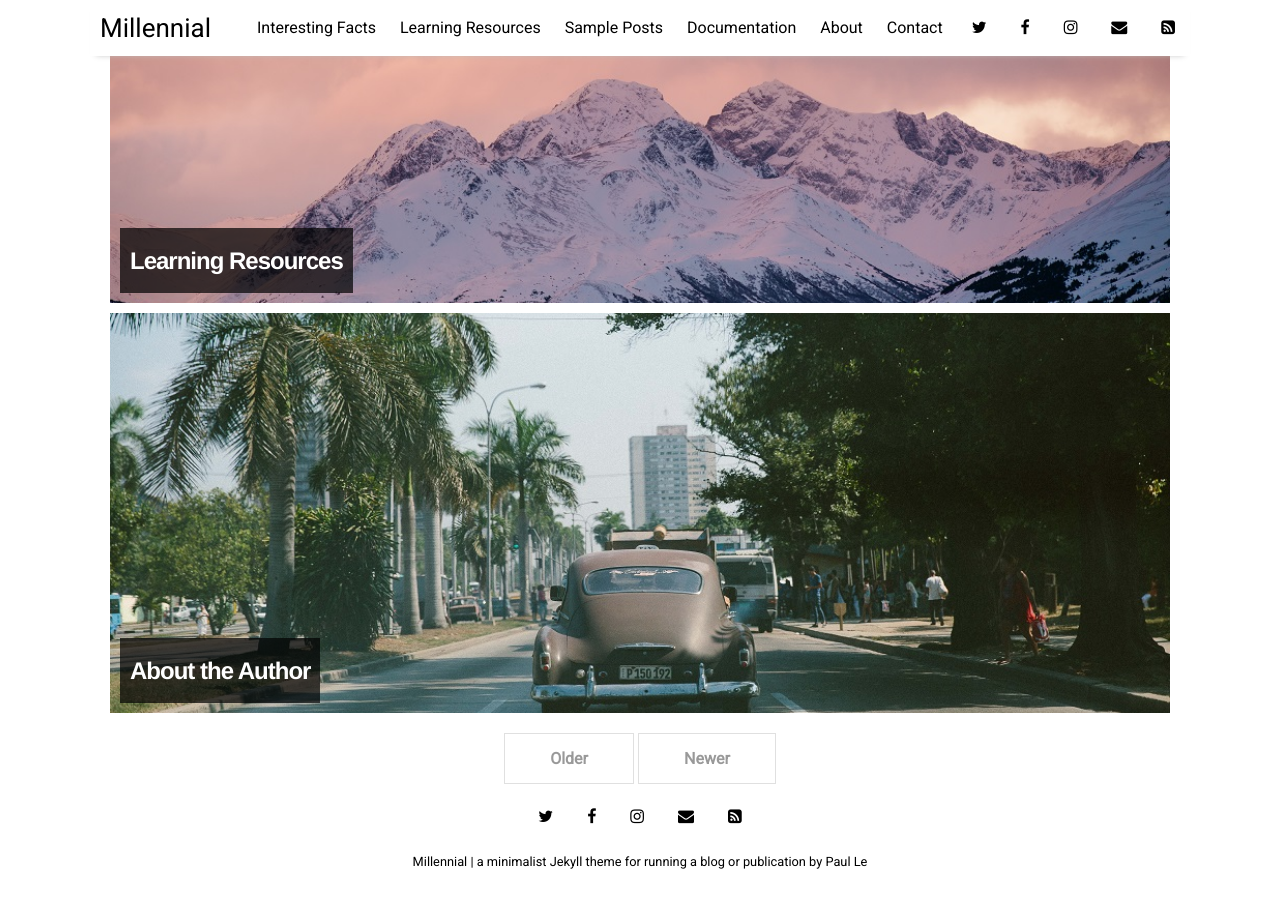
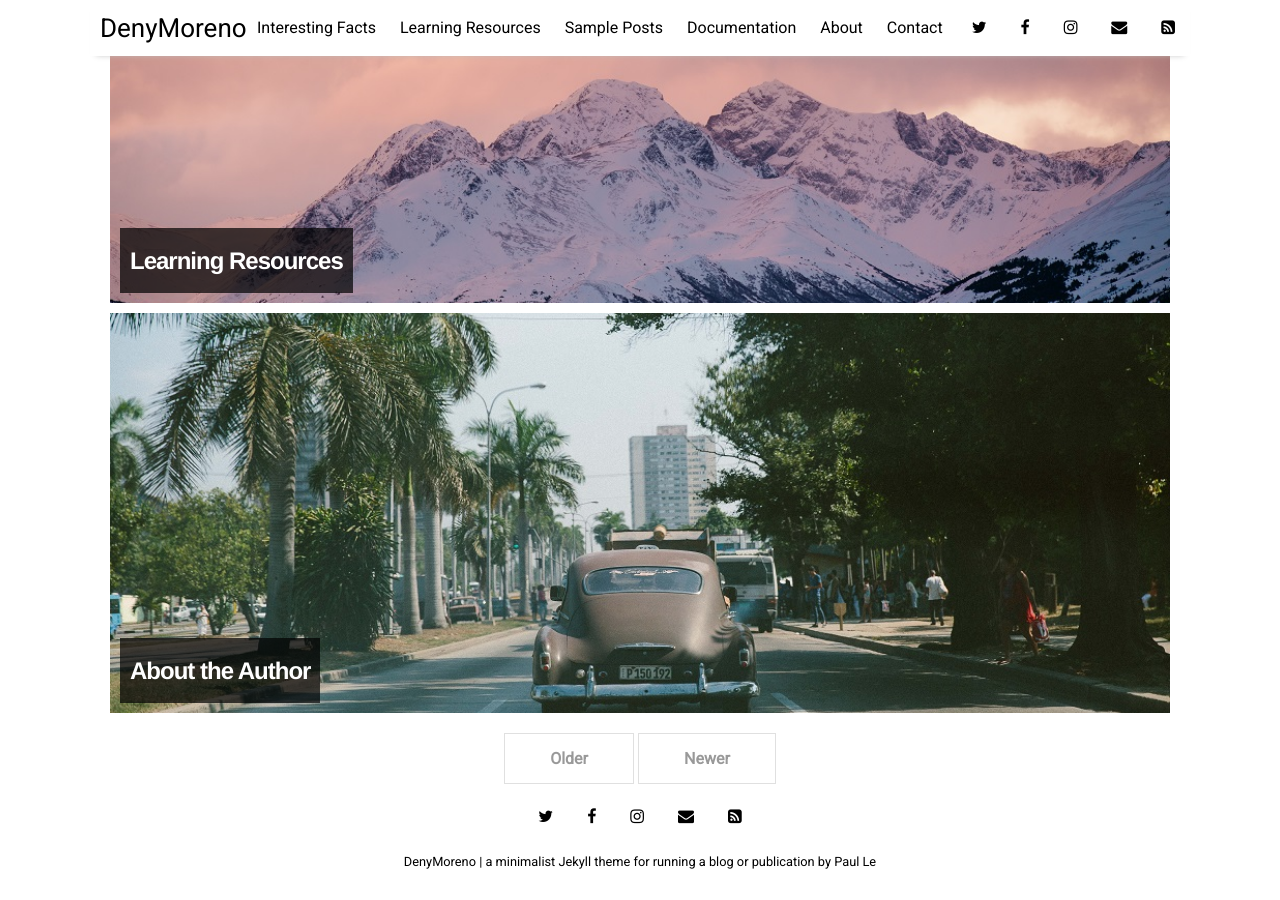
Before and after one commit to DenyMoreno/myblog, a Jekyll site: the page built from index.html, in a window 1280 px wide and 900 px high, scrolled down 1398 px. Built offline with Jekyll 4.4.1, drawn with Linux system fonts in a browser that asks for light colours; nearby versions of some CDN libraries; the list of posts is cut into pages by our own code.

Commit message:
Update _config.yml

```diff
--- a/_config.yml
+++ b/_config.yml
@@ -10,7 +10,7 @@ permalink:           /:title
 plugins:             [jekyll-paginate, jekyll-sitemap, jekyll-feed, jekyll-seo-tag]
 
 # Customise atom feed settings (this is where Jekyll-Feed gets configuration information)
-title:		           "Millennial"
+title:		           "DenyMoreno"
 description:	       "a minimalist Jekyll theme for running a blog or publication"
 author:              "Paul Le"
 
```
